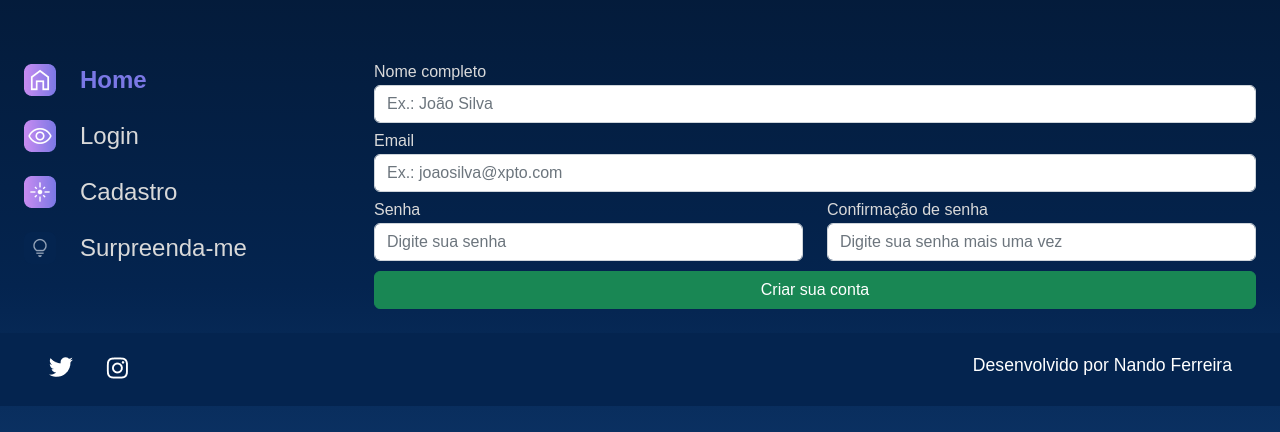
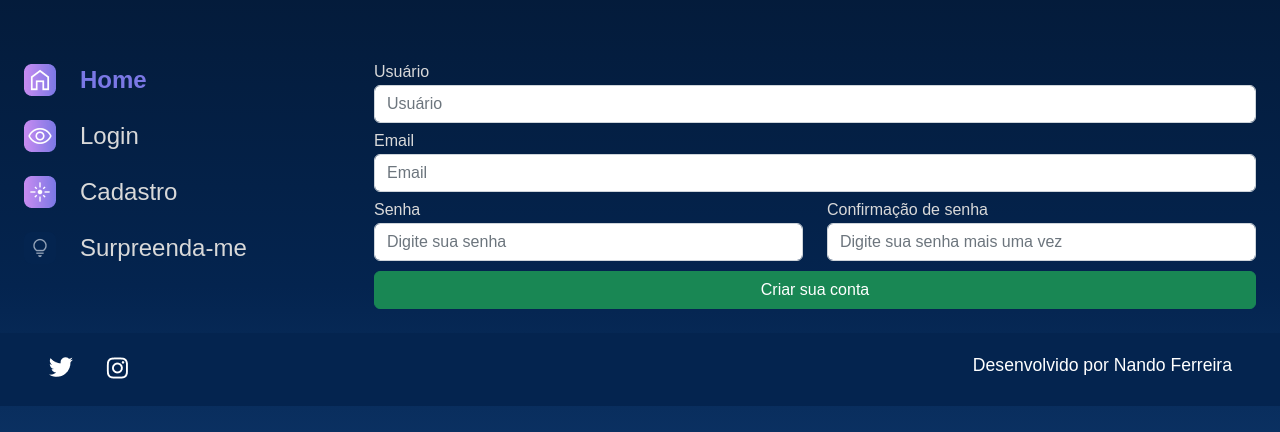
Before and after one commit to eanicomaco/projeto-django, a Django app: page /cadastro in a window 1280 px wide. Shown: the part 114-546 px from the top of the page. Run offline with Django 5.2, Linux system fonts and the light colour scheme.

Commit message:
ajustes forms cadastro e login

```diff
--- a/templates/usuarios/cadastro.html
+++ b/templates/usuarios/cadastro.html
@@ -22,23 +22,23 @@
         <main class="principal">
             {% include 'galeria/partials/_menu_lateral.html' %}
             <section class="galeria" style="margin-left: 5em">
-                <form action="" method="">
+                <form action="{% url 'cadastro' %}" method="post">
                     <div class="row">
                         <div class="col-12 col-lg-12" style="margin-bottom: 10px;">
-                            <label for="nome_cadastro" style="color:#D9D9D9; margin-bottom: 5px;"><b>Nome completo</b></label>
-                            <input type="text" class="form-control" name="nome_cadastro" placeholder="Ex.: João Silva" required>
+                            <label for="usuario" style="color:#D9D9D9; margin-bottom: 5px;"><b>Usuário</b></label>
+                            <input type="text" class="form-control" name="usuario" placeholder="Usuário" required>
                         </div>
                         <div class="col-12 col-lg-12" style="margin-bottom: 10px;">
                             <label for="email" style="color:#D9D9D9; margin-bottom: 5px;"><b>Email</b></label>
-                            <input type="email" class="form-control" name="email" placeholder="Ex.: joaosilva@xpto.com" required>
+                            <input type="email" class="form-control" name="email" placeholder="Email" required>
                         </div>
                         <div class="col-12 col-lg-6" style="margin-bottom: 10px;">
-                            <label for="password1" style="color:#D9D9D9; margin-bottom: 5px;"><b>Senha</b></label>
-                            <input type="password" class="form-control" name="password1" placeholder="Digite sua senha" required>
+                            <label for="senha1" style="color:#D9D9D9; margin-bottom: 5px;"><b>Senha</b></label>
+                            <input type="senha" class="form-control" name="senha1" placeholder="Digite sua senha" required>
                         </div>
                         <div class="col-12 col-lg-6" style="margin-bottom: 10px;">
-                            <label for="password2" style="color:#D9D9D9; margin-bottom: 5px;"><b>Confirmação de senha</b></label>
-                            <input type="password" class="form-control" name="password2" placeholder="Digite sua senha mais uma vez" required>
+                            <label for="senha2" style="color:#D9D9D9; margin-bottom: 5px;"><b>Confirmação de senha</b></label>
+                            <input type="senha" class="form-control" name="senha2" placeholder="Digite sua senha mais uma vez" required>
                         </div>
                         <div class="col-12 text-center">
                             <button class="btn btn-success col-12" style="padding: top 5px;" type="submit">Criar sua conta</button>
```
Also changed, not shown: templates/usuarios/login.html (+18 -7 lines).
